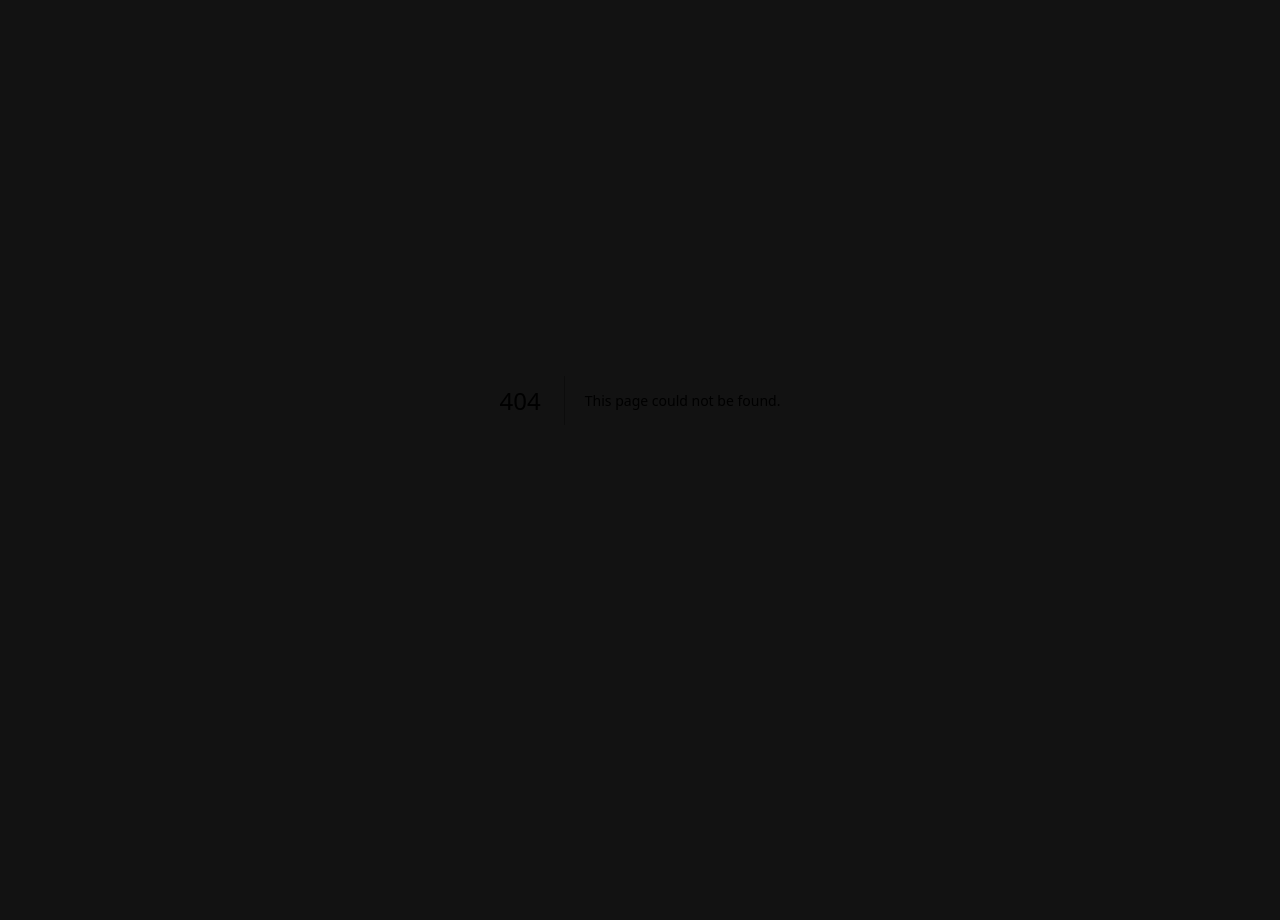
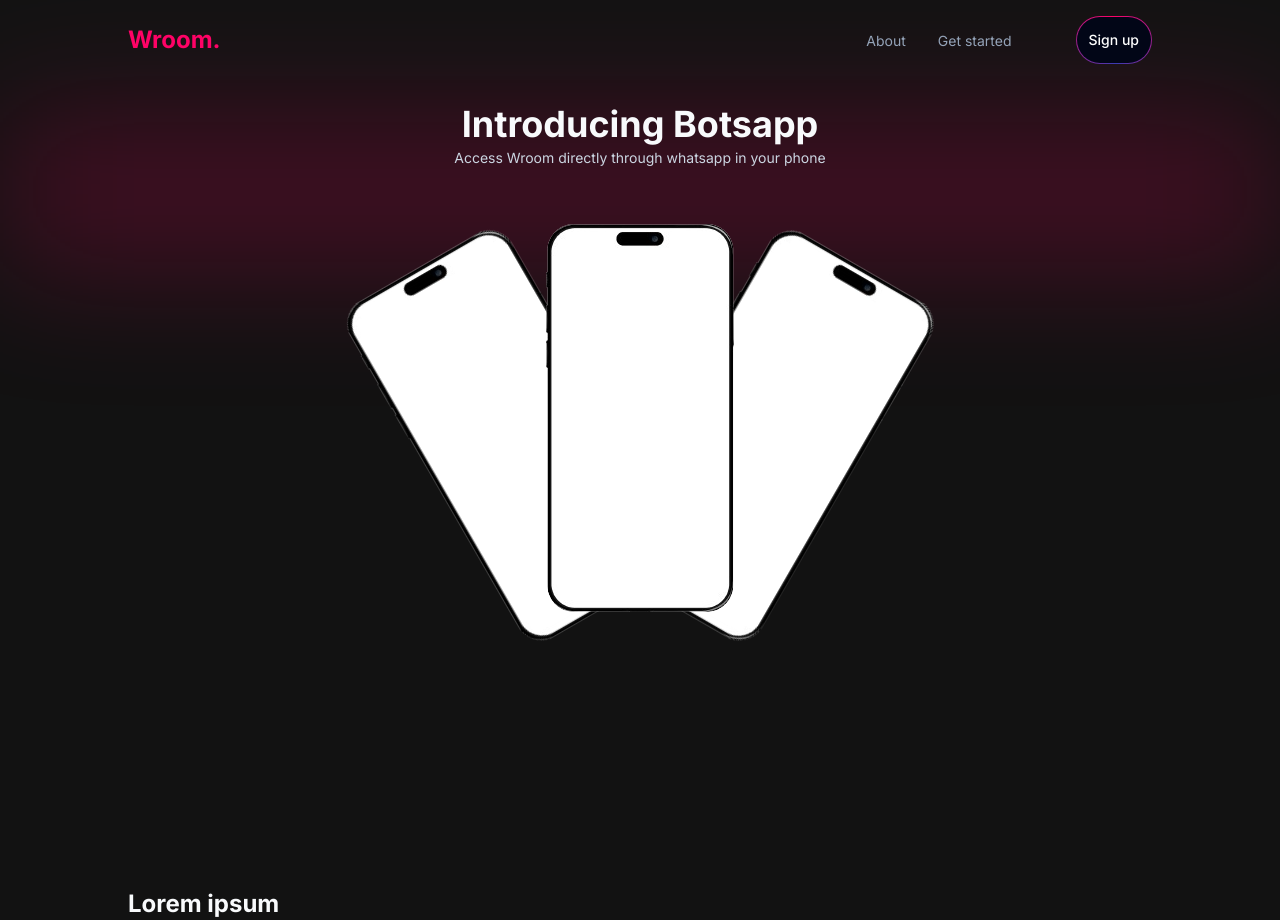
Before and after one commit to Mvishal123/wroom, a Next.js app: page /getstarted in a window 1280 px wide. Before the commit this address had no page. Before the commit the page ends 800 px from the top, so only its background shows below. Built offline with nearby package versions, Linux system fonts and the light colour scheme.

Commit message:
ui: botsapp

```diff
--- /dev/null
+++ b/src/app/(main)/getstarted/page.tsx
@@ -0,0 +1,44 @@
+import { phone } from "@/assets";
+import Image from "next/image";
+import React from "react";
+
+const Page = () => {
+  return (
+    <section className="">
+      <div className="mt-6 section-spacing text-center">
+        <h1 className="text-2xl md:text-4xl font-bold">Introducing Botsapp</h1>
+        <p className="text-slate-300 text-xs md:text-sm mt-1">
+          Access Wroom directly through whatsapp in your phone
+        </p>
+      </div>
+      <div className="h-[75vh] md:h-[90vh]">
+        {Array(3)
+          .fill(null)
+          .map((_, index) => (
+            <div className="flex justify-center" key={index}>
+              <Image
+                src={phone}
+                alt="phone"
+                width={500}
+                height={500}
+                className={`absolute ${
+                  index === 0
+                    ? "-rotate-[30deg] -translate-y-4 max-sm:hidden"
+                    : index === 2
+                    ? "rotate-[30deg] -translate-y-4 max-sm:hidden"
+                    : ""
+                } origin-bottom ${index === 1 ? "z-10" : "z-0"} `}
+              />
+            </div>
+          ))}
+      </div>
+      <div className="absolute h-40 bg-brand/pink/20 blur-3xl top-28  w-full -z-10 aria-hidden" />
+
+      <div className="section-spacing">
+        <h1 className="text-2xl font-bold">Lorem ipsum</h1>
+      </div>
+    </section>
+  );
+};
+
+export default Page;
--- a/src/assets/index.ts
+++ b/src/assets/index.ts
@@ -2,8 +2,9 @@ import crowd from "../../public/images/crowd.jpg";
 import maps from "../../public/images/maps.jpg";
 import menWashroom from "../../public/images/men.jpeg";
 import washroom from "../../public/images/toilet.jpeg";
+import phone from "../../public/images/phone.png";
 
 // SVGs
 import arrow from "../../public/svg/arrow.svg";
 
-export { crowd, maps, arrow, menWashroom, washroom };
+export { crowd, maps, arrow, menWashroom, washroom, phone };
```
Also changed, not shown: public/images/phone.png (added).
